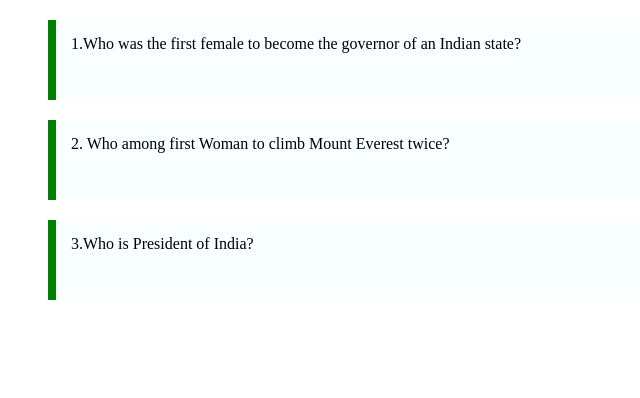
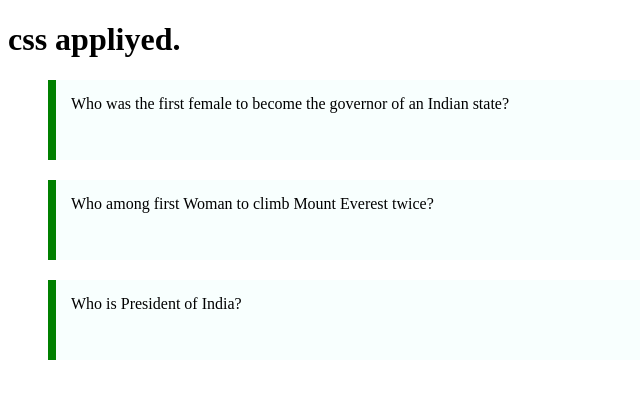
Before and after one commit to acciojob/css-list-of-questions-shital-kamble, a website: page index.html in a window 1280 px wide. Shown: the whole page, without its empty margins (0-640 px from the left). Drawn offline with Linux system fonts and the light colour scheme.

Commit message:
Add files via upload

```diff
--- a/index.html
+++ b/index.html
@@ -4,45 +4,34 @@
     <meta charset="UTF-8">
     <meta http-equiv="X-UA-Compatible" content="IE=edge">
     <meta name="viewport" content="width=device-width, initial-scale=1.0">
-    <title>Css Navbar And <Title></Title></title>
-    <style>
-        .question{
+    <title>Css Questions</title>
+<style>
 
-            background-color: #f8fffe; height: 50px; margin-top: 20px; padding: 15px; max-width: 600px; border-left: 8px solid green
-        }
-    </style>
+p{
+    background-color: #f8fffe; height: 50px; margin-top: 20px; padding: 15px; max-width: 600px; border-left: 8px solid green
+}
+</style>
+
+
+
 </head>
 <body>
-    <!---<link rel="stylesheet" href="style.css">-->
+    <h1>
+        css appliyed.
+    </h1>
     <blockquote>
-        <p class="question">
 
-        1.Who was the first female to become the governor of an Indian state?
+        <p>
+            Who was the first female to become the governor of an Indian state?
+        </p>
 
+        <p>
+            Who among first Woman to climb Mount Everest twice?
+        </p>
+        <p>
+            Who is President of India?
         </p>
     </blockquote>
 
-
-    <blockquote>
-        <p class="question">
-
-           2. Who among first Woman to climb Mount Everest twice?
-
-        </p>
-    </blockquote>
-    <blockquote>
-        <p class="question">
-
-        3.Who is President of India?
-
-        </p>
-    </blockquote>
-        <!--
-        Who was the first female to become the governor of an Indian state?
-    </blockquote><- Who was the first female to become the governor of an Indian state?-->
-
-
-        </p>
-    </blockquote>
 </body>
 </html>
```
